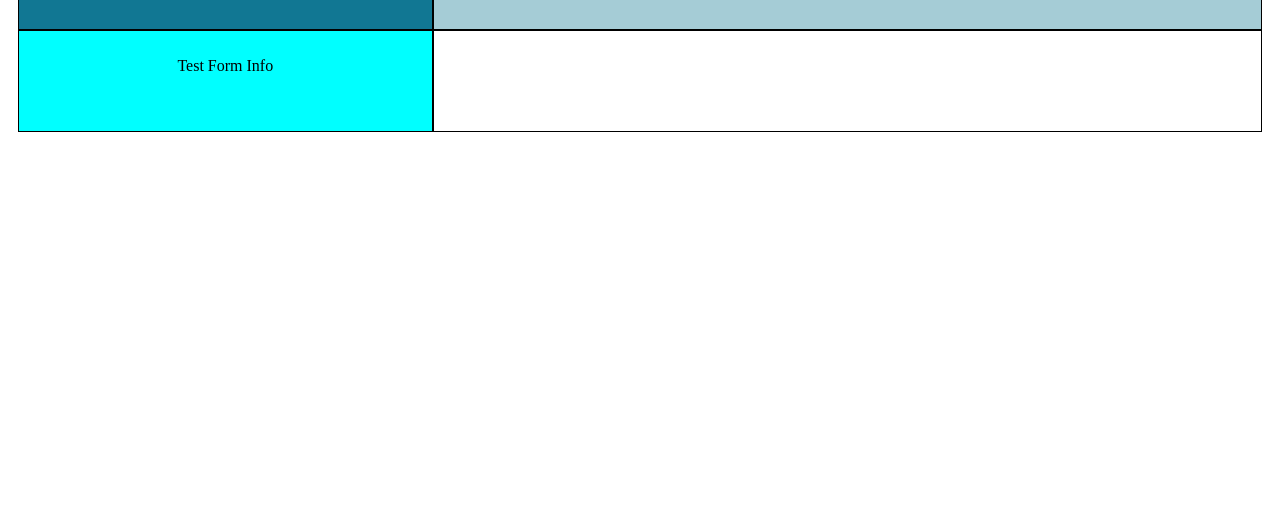
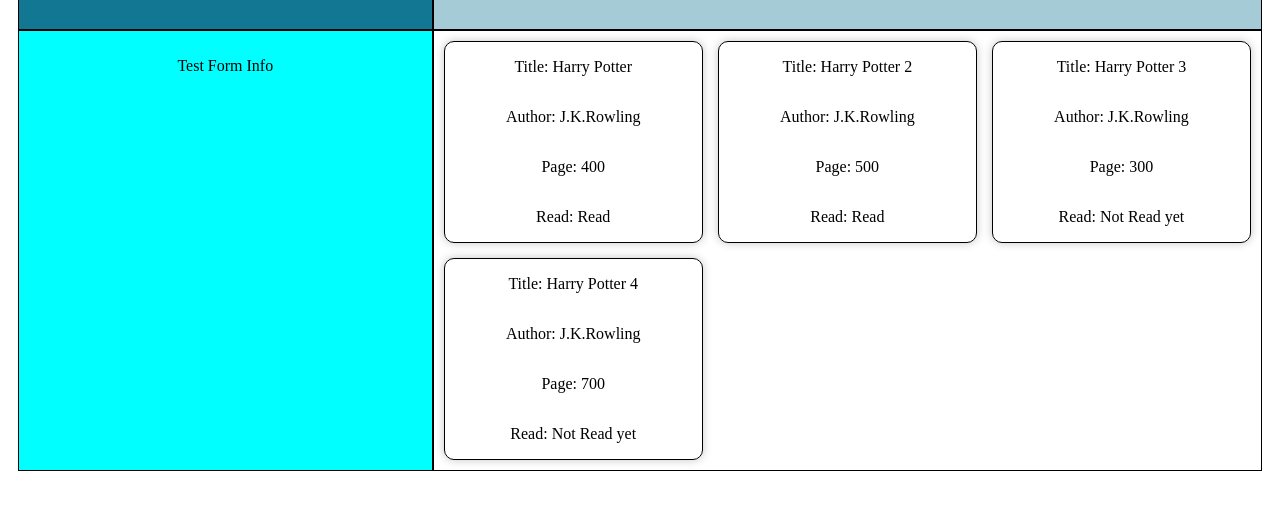
Before and after one commit to Dowirak228/JS-library, a plain HTML site: page index.html in a window 1280 px wide. Shown: the part 90-600 px from the top of the page. Drawn offline with Linux system fonts and the light colour scheme.

Commit message:
Setup card through the consol and display them

```diff
--- a/script.js
+++ b/script.js
@@ -0,0 +1,41 @@
+let myLibrary = [];
+
+function Book(Title, Author, Page, Read) {
+   this.Title = Title
+   this.Author = Author
+   this.Page = Page
+   this.Read = Read
+}
+
+function addBookToLibrary(Title, Author, Page, Read) {
+   const book = new Book(Title, Author, Page, Read);
+   myLibrary.push(book)
+}
+
+
+function displayBookOnPage() {
+   const books = document.querySelector('.books')
+
+   myLibrary.forEach(myLibrary => {
+      const card = document.createElement('div');
+      card.classList.add('card');
+      books.appendChild(card)
+
+      for (let key in myLibrary) {
+         //console.log(`${key}: ${myLibrary[key]}`);
+         const pText = document.createElement('p');
+         card.appendChild(pText)
+         pText.textContent = `${key}: ${myLibrary[key]}`
+         console.log(pText);
+      }
+   })
+}
+
+
+
+addBookToLibrary("Harry Potter", "J.K.Rowling", "400", "Read");
+addBookToLibrary("Harry Potter 2", "J.K.Rowling", "500", "Read");
+addBookToLibrary("Harry Potter 3", "J.K.Rowling", "300", "Not Read yet");
+addBookToLibrary("Harry Potter 4", "J.K.Rowling", "700", "Not Read yet");
+//console.log(myLibrary);
+displayBookOnPage()
--- a/style.css
+++ b/style.css
@@ -25,3 +25,17 @@
 .form {
    background-color: aqua;
 }
+
+.books {
+   display: grid;
+   grid-template-columns: repeat(auto-fit, minmax(250px, 1fr));
+   gap: 15px;
+}
+
+.card {
+   display: grid;
+   border: 1px solid #000;
+   grid-template-rows: auto;
+   box-shadow: 0px 0px 10px rgb(198, 198, 198);
+   border-radius: 10px;
+}
```
